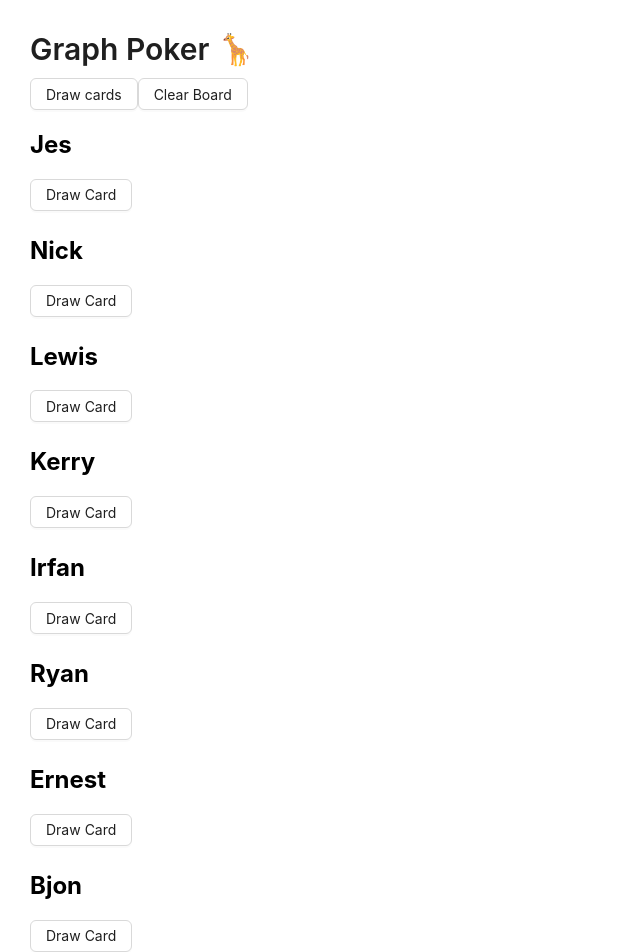
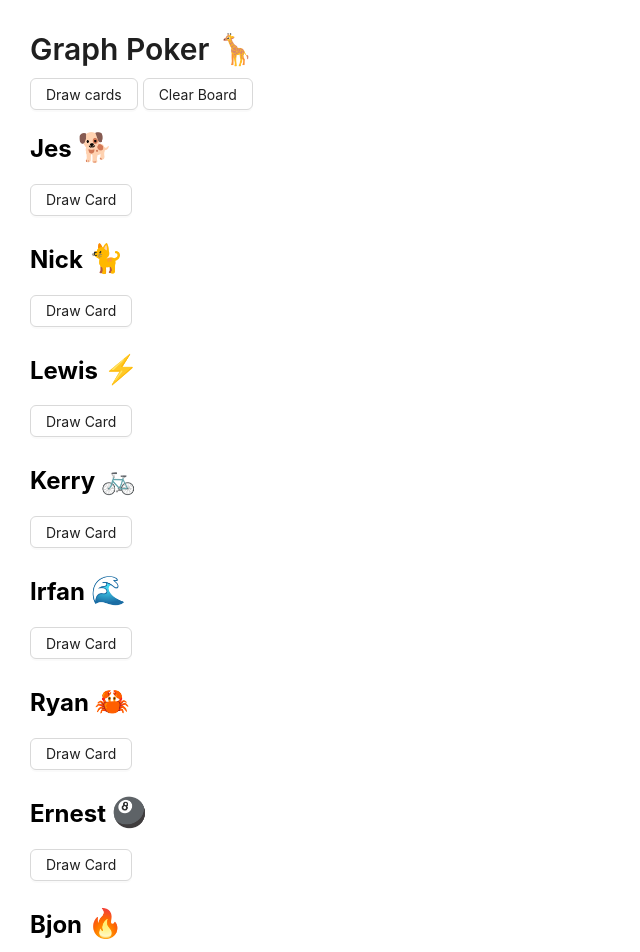
Before and after one commit to ErnestChiu2023/graphpoker, a React (Create React App) app: page / in a window 1280 px wide. Shown: the top 952 px of the page, without its empty margins (0-640 px from the left). Built offline with nearby package versions, Linux system fonts and the light colour scheme.

Commit message:
refactor(graph-poker): cleaned up emojis

```diff
--- a/src/App.js
+++ b/src/App.js
@@ -153,17 +153,58 @@ const PokerApp = () => {
     }
   };
 
+  const renderUserEmoji = (name) => {
+    switch (name) {
+      case "Jes": {
+        return <h3 style={{ display: "inline" }}>🐕</h3>;
+      }
+      case "Nick": {
+        return <h3 style={{ display: "inline" }}>🐈</h3>;
+      }
+      case "Lewis": {
+        return <h3 style={{ display: "inline" }}>⚡</h3>;
+      }
+      case "Irfan": {
+        return <h3 style={{ display: "inline" }}>🌊</h3>;
+      }
+      case "Kerry": {
+        return <h3 style={{ display: "inline" }}>🚲</h3>;
+      }
+      case "Ryan": {
+        return <h3 style={{ display: "inline" }}>🦀</h3>;
+      }
+      case "Ernest": {
+        return <h3 style={{ display: "inline" }}>🎱</h3>;
+      }
+
+      case "Bjon": {
+        return <h3 style={{ display: "inline" }}>🔥</h3>;
+      }
+      case "Jim": {
+        return <h3 style={{ display: "inline" }}>🎹</h3>;
+      }
+      case "Gary": {
+        return <h3 style={{ display: "inline" }}>🎵</h3>;
+      }
+      default: {
+        return;
+      }
+    }
+  };
+
   return (
     <div style={{ margin: "30px" }}>
       <Typography.Title level={2} style={{ marginBottom: "10px" }}>
         Graph Poker 🦒
       </Typography.Title>
       {/* Render the player names and their hands */}
-      <Button onClick={drawCards}>Draw cards</Button>
+      <Button onClick={drawCards} style={{ marginRight: "5px"}}>Draw cards</Button>
       <Button onClick={clearLocalStorage}>Clear Board</Button>
       {gameState.players.map((player) => (
         <div key={player.name}>
-          <h2>{player.name}</h2>
+          <h2>
+            {player.name} {renderUserEmoji(player.name)}
+          </h2>
           <Button onClick={() => drawCard(player)}>Draw Card</Button>
           <div style={{ marginTop: "5px" }}>
             <Row gutter={16}>
```
